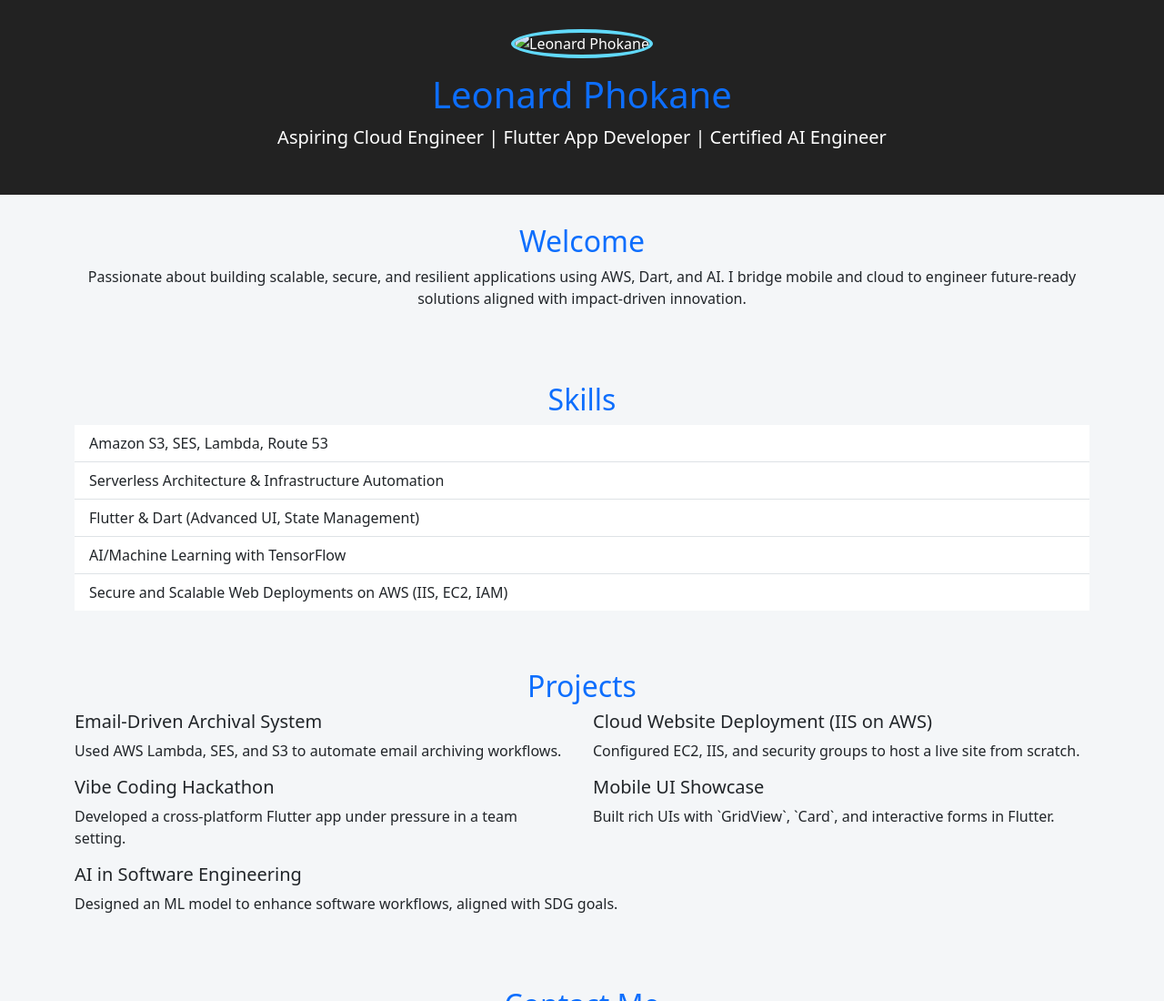
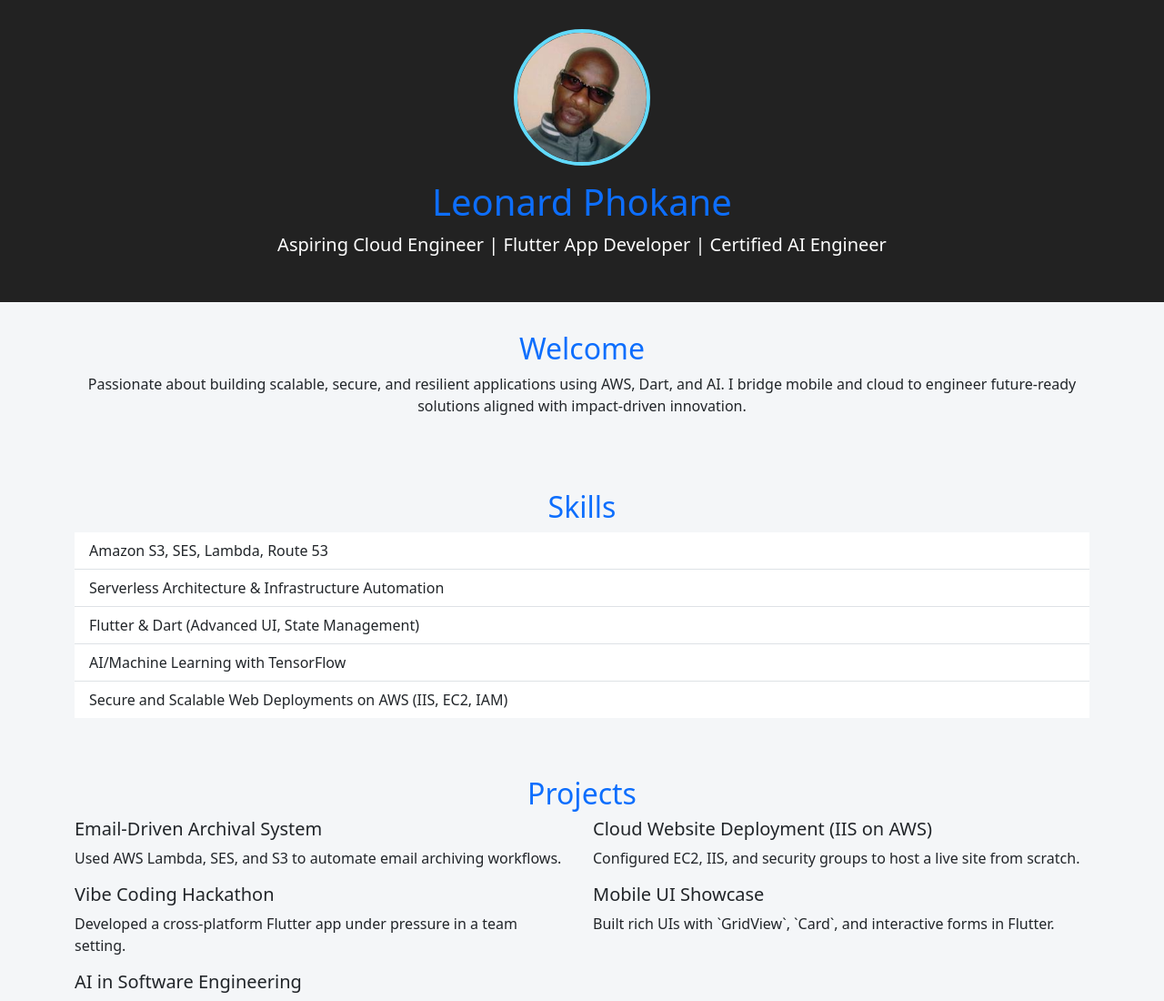
Before and after one commit to leonardphokane/MyCloud-Portfolio, a plain HTML site: page index.html in a window 1280 px wide. Shown: the top 1100 px of the page at 91% size. Drawn offline with nearby package versions, Linux system fonts and the light colour scheme.

Commit message:
Update index.html

```diff
--- a/index.html
+++ b/index.html
@@ -31,7 +31,7 @@
 <body>
 
   <header class="text-center">
-    <img src="leonard.jpg" alt="Leonard Phokane" class="profile-pic mb-3">
+    <img src="photo.jpg" alt="Leonard Phokane" class="profile-pic mb-3">
     <h1>Leonard Phokane</h1>
     <p class="lead">Aspiring Cloud Engineer | Flutter App Developer | Certified AI Engineer</p>
   </header>
```
